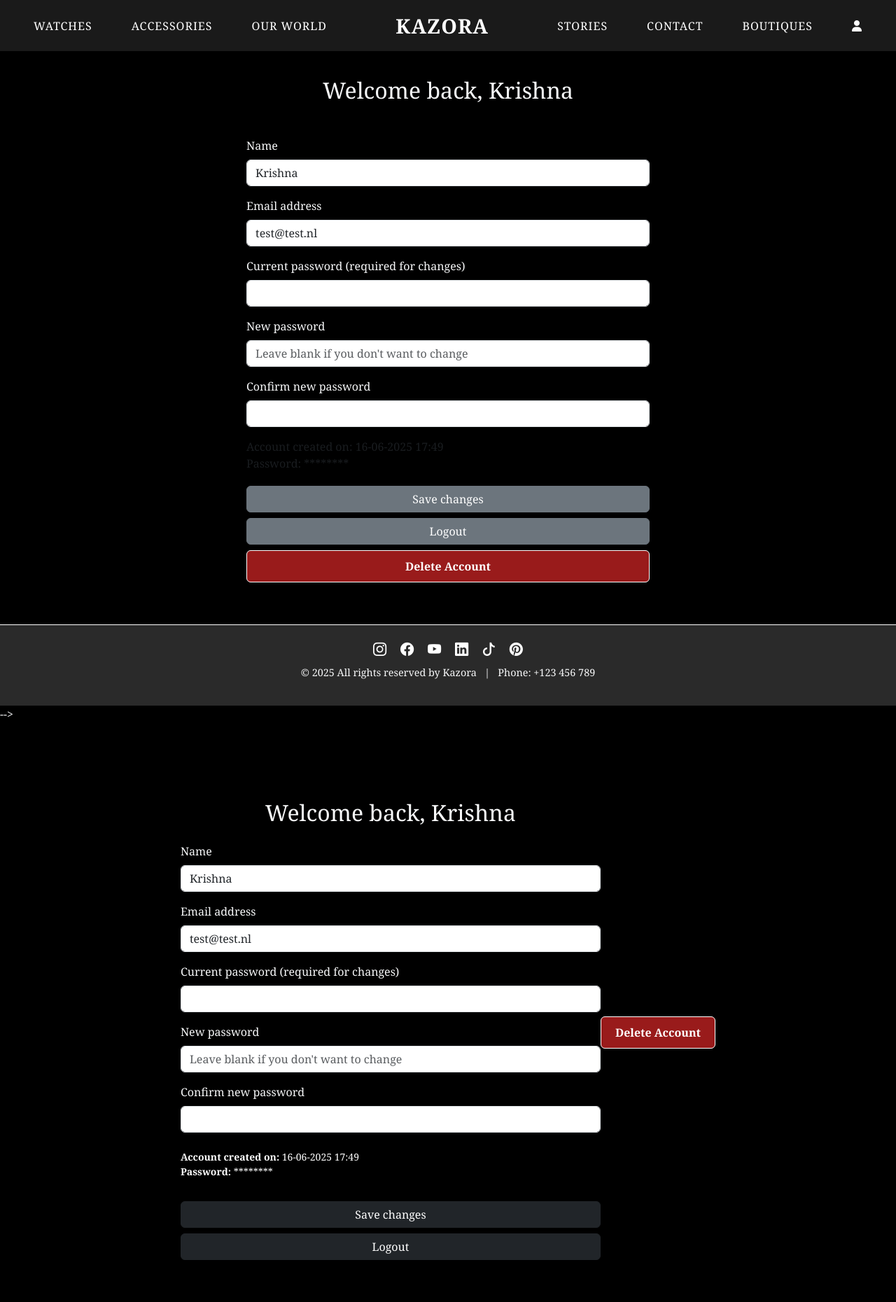
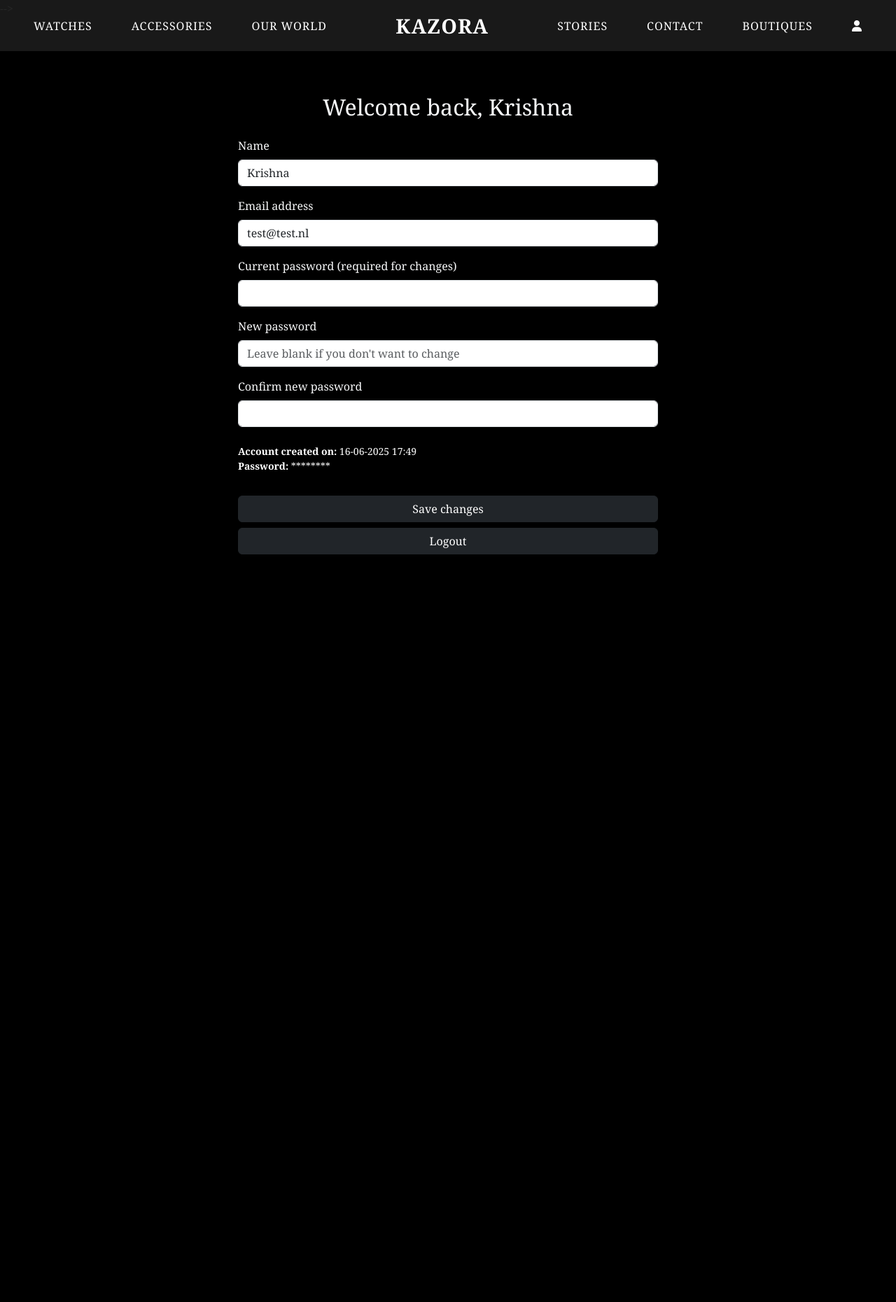
Before and after one commit to KrishnaBihari04/Kazora, a PHP site: page /account.php in a window 1280 px wide. Shown: the whole page at 70% size. After the commit the page ends 792 px from the top, so only its background shows below. Run offline with PHP 8.4, Linux system fonts and the light colour scheme; a user stored in the database is signed in.

Commit message:
account.php bug gefixed

```diff
--- a/account.php
+++ b/account.php
@@ -59,68 +59,7 @@ if (isset($_POST['delete_account'])) {
     header("Location: auth.php");
     exit;
 }
-
-$page_title = "My Account";
-require 'header.php';
 ?>
-
-<main class="auth-main">
-  <div class="container" style="max-width: 600px;">
-    <h2 class="text-center mb-5">Welcome back, <?= htmlspecialchars($user['name']) ?></h2>
-
-    <?php if (isset($error)) : ?>
-      <div class="alert alert-danger"><?= $error ?></div>
-    <?php endif; ?>
-
-    <form method="POST">
-      <div class="mb-3">
-        <label for="name" class="form-label">Name</label>
-        <input class="form-control" type="text" name="name" id="name" value="<?= htmlspecialchars($user['name']) ?>" required>
-      </div>
-
-      <div class="mb-3">
-        <label for="email" class="form-label">Email address</label>
-        <input class="form-control" type="email" name="email" id="email" value="<?= htmlspecialchars($user['email']) ?>" required>
-      </div>
-
-      <div class="mb-3">
-        <label class="form-label">Current password (required for changes)</label>
-        <input class="form-control" type="password" name="current_password">
-      </div>
-
-      <div class="mb-3">
-        <label class="form-label">New password</label>
-        <input class="form-control" type="password" name="new_password" placeholder="Leave blank if you don't want to change">
-      </div>
-
-      <div class="mb-3">
-        <label class="form-label">Confirm new password</label>
-        <input class="form-control" type="password" name="confirm_password">
-      </div>
-
-      <p class="text-muted mt-3 mb-1">
-        Account created on: <?= date('d-m-Y H:i', strtotime($user['created_at'])) ?><br>
-        Password: ********
-      </p>
-
-      <button type="submit" name="save_changes" class="btn btn-secondary w-100 mt-3">Save changes</button>
-
-      <?php if ($user['role'] === 'admin') : ?>
-        <a href="admin.php" class="btn btn-outline-warning w-100 mt-2">Go to Admin Panel</a>
-      <?php endif; ?>
-
-      <a href="logout.php" class="btn btn-secondary w-100 mt-2">Logout</a>
-    </form>
-
-    <!-- Delete account form -->
-    <form method="POST" onsubmit="return confirm('Are you sure you want to delete your account? This action is permanent.')">
-      <button type="submit" name="delete_account" class="btn btn-delete w-100 mt-2">Delete Account</button>
-    </form>
-  </div>
-</main>
-
-<?php require 'footer.php'; ?>
-
 
 <!DOCTYPE html>
 <html lang="en">
@@ -202,10 +141,6 @@ require 'header.php';
       <a href="logout.php" class="btn btn-dark w-100 mt-2">Logout</a>
     </div>
 
-      <!-- Delete button -->
-    <form method="post" onsubmit="return confirm('Are you sure you want to permanently delete your account? This cannot be undone.');">
-      <button type="submit" name="delete_account" class="btn btn-delete w-100 mt-2">Delete Account</button>
-    </form>
 
   </main>
 
```
